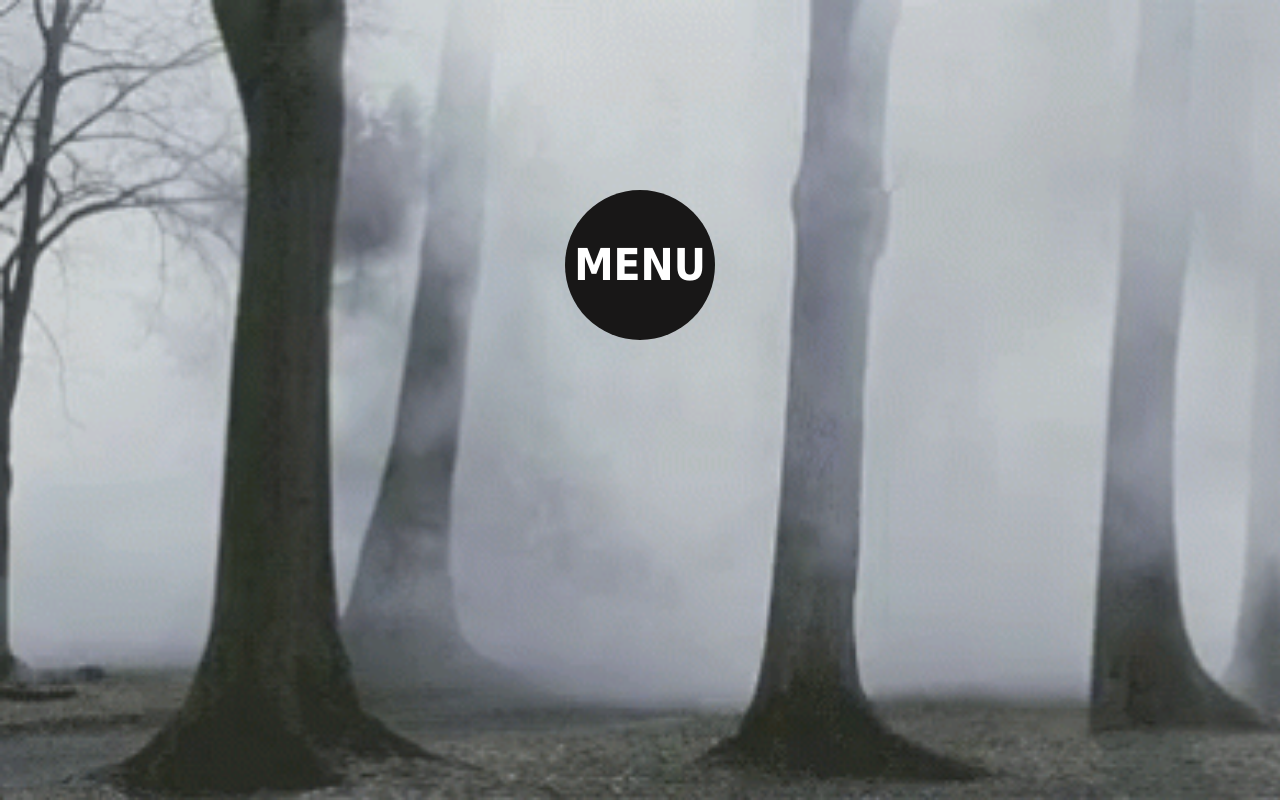
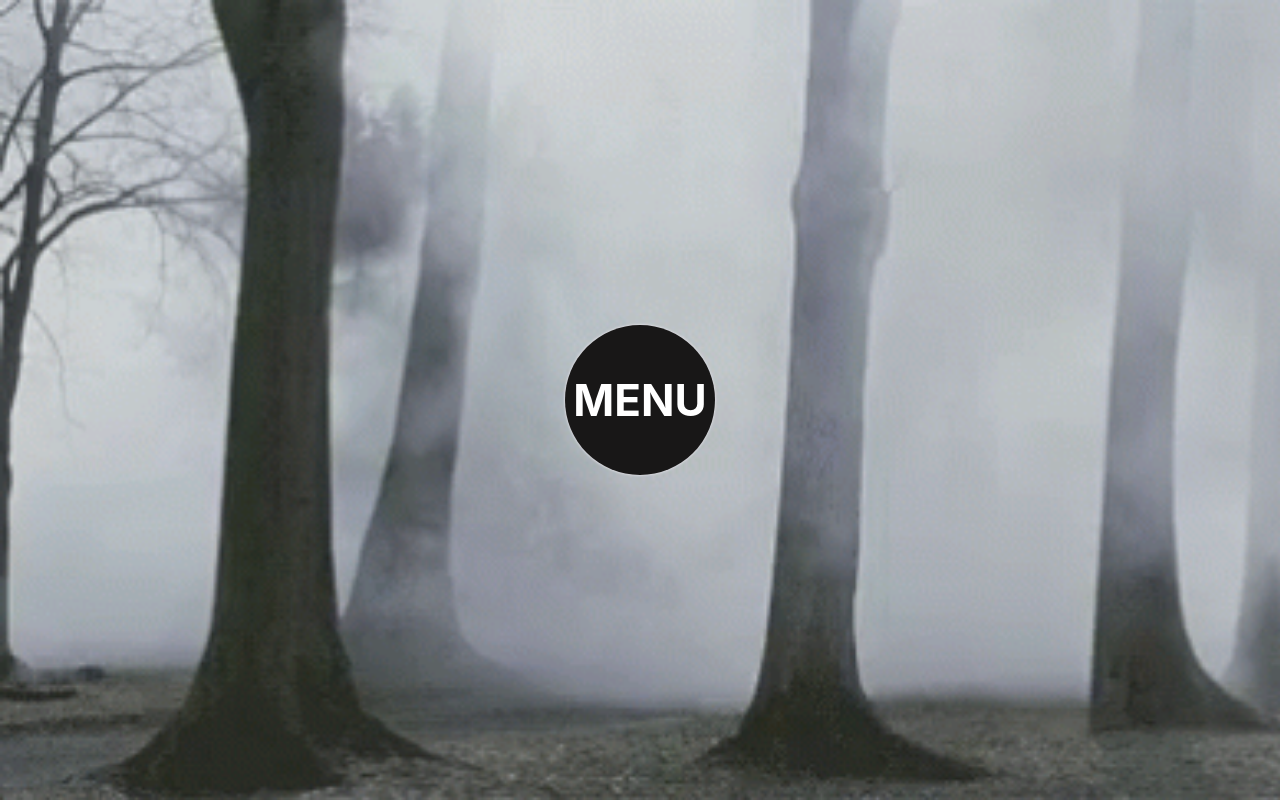
Before and after one commit to Mwansa19/Circular-NavBar, a plain HTML site: page index.html in a window 1280 px wide. Drawn offline with Linux system fonts and the light colour scheme.

Commit message:
Modifield the circular menu and added a white bg

```diff
--- a/index.html
+++ b/index.html
@@ -8,19 +8,20 @@
         ajax/libs/font-awesome/4.7.0/css/font-awesome.min.css">
     </head>
     <body>
-       <div class="navbar">MENU
+       <div class="main">
+            <div class="navbar">
+                    <span>MENU</span>
                     <ul class="menu">
                         <li><a href="" class="fa fa-home">Home</a></li>
-               <li><a href="" class="fa fa-phone">Contact</a></li>
+                        <li><a href="" class="fa fa-phone"> Contact</a></li>
                         <li><a href="" class="fa fa-info">Infor</a></li>
                         <li><a href="" class="fa fa-product-hunt">Prod</a></li>
                         <li><a href="" class="fa fa-cog">Sett</a></li>
                         <li><a href="" class="fa fa-video">Video</a></li>
                         <li><a href="" class="fa fa-blog">Blog</a></li>
                         <li><a href="" class="fa fa-book">Library</a></li>
-
-
                     </ul>
+                </div>
        </div>
     </body>
 </html>
--- a/main.css
+++ b/main.css
@@ -1,3 +1,7 @@
+:root{
+    --body-bg-color: rgb(70, 70, 102);
+    --bg-image:url("./tenor.gif") center fixed  ;
+}
 html {
     background: url(tenor.gif) center fixed  ;
     -webkit-background-size: cover;
@@ -21,21 +25,37 @@ body{
   0%{background-position:0 0; }
   100%{background-position: -2122px 0;}
 }
+.main{
+    display: inline-flex;
+    position: absolute;
+    top: 0;
+    bottom: 0;
+    right: 0;
+    left: 0;
+    overflow: hidden;
+    align-content: center;
+    align-items: center;
+}
 .navbar{
+    display: inline-flex;
     width: 150px;
     height: 150px;
     line-height: 150px;
+    margin: 0 auto;
     border-radius: 50%;
     background-color: rgb(24, 23, 23);
-    margin: 190px auto;
     position: relative;
     cursor: pointer;
     text-align: center;
     font-size: 2.75em;
     font-weight: bold;
     color: #fff;
+    justify-content: center;
     transition: 0.24s 0.2s;
+    box-shadow: 0px 0px 2px 1px rgb(214, 214, 219);
+    font-family: -apple-system, BlinkMacSystemFont, 'Segoe UI', Roboto, Oxygen, Ubuntu, Cantarell, 'Open Sans', 'Helvetica Neue', sans-serif;
 }
+
 .navbar .menu{
     list-style: none;
     padding: 0;
@@ -43,7 +63,7 @@ body{
     position: absolute;
     top:-75px;
     left:-75px;
-    border: 150px solid transparent;
+    border: 150px solid #fff;
     cursor: default;
     border-radius: 50%;
     transform: scale(0);
@@ -54,6 +74,21 @@ body{
     transition: transform 0.4s 0.08s, z-index 0s 0.5s;
     transform: scale(1);
     z-index: 1;
+}
+/* round middle circle on hover */
+.navbar:hover span{
+    position: relative;
+    display: inline-block;
+    z-index: 100 !important;
+    color: transparent;
+    background: rgba(131, 131, 131, 0.363);
+    border-radius: 50%;
+    height: 100%;
+    width: 100%;
+    box-shadow: 0px 0px 2px 1px rgba(0, 0, 0, 0.63);
+    font-size: 0px;
+    cursor: default;
+
 }
 .navbar .menu li{
     position: absolute;
@@ -70,11 +105,19 @@ body{
     height: 45px;
     line-height: 45px;
     border-radius: 40%;
-    background: rgb(41, 9, 9);
+    background: rgb(255, 255, 255);
     position: absolute;
     font-size: 35%;
-    color: #fff;
+    color: rgba(0, 0, 0, 0.63);
     transition: 0.7s;
+
+}
+.navbar .menu li a:hover{
+    transition: .6s;
+    color: rgba(0, 0, 0, 0.829);
+    text-shadow: 0px 1px 0px rgba(0, 0, 0, 0.432);
+    background: rgba(255, 255, 255, 0.575);
+    cursor: pointer;
 }
 .navbar:hover .menu li:nth-child(1){
     transition-delay: 0.02s;
```
Lines whose indentation alone changed are shown as unchanged.
